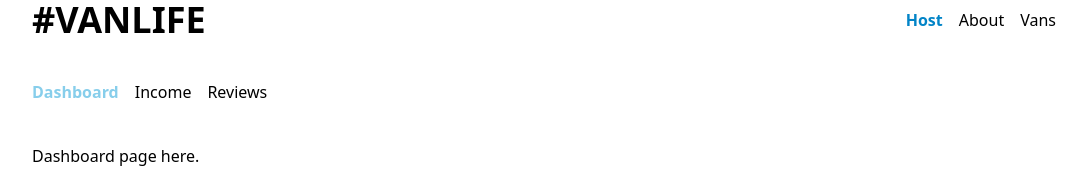
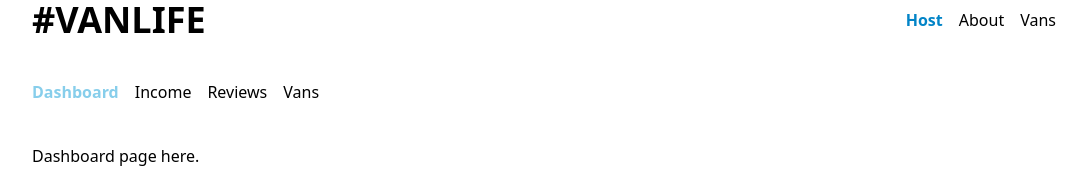
Before and after one commit to alain-kubwayo/react-router-playground, a React (Create React App) app: page /host in a window 1280 px wide. Shown: the top 170 px of the page, without its empty margins (96-1182 px from the left). Built offline with nearby package versions, Linux system fonts and the light colour scheme; what miragejs would draw is missing.

Commit message:
feat: add host vans page

```diff
--- a/src/App.js
+++ b/src/App.js
@@ -9,6 +9,7 @@ import HostLayout from "./components/layout/HostLayout";
 import Dashboard from "./pages/host/Dashboard";
 import Income from "./pages/host/Income";
 import Reviews from "./pages/host/Reviews";
+import HostVans from "./pages/host/HostVans";
 
 function App() {
   return (
@@ -25,6 +26,7 @@ function App() {
                 <Route index element={<Dashboard />} />
                 <Route path="income" element={<Income />} />
                 <Route path="reviews" element={<Reviews />} />
+                <Route path="vans" element={<HostVans />} />
               </Route>
             </Route>
           </Routes>
--- a/src/components/ui/HostNavbar.jsx
+++ b/src/components/ui/HostNavbar.jsx
@@ -27,6 +27,12 @@ const HostNavbar = () => {
                     style={({isActive}) => isActive ? activeStyles : null}
                 >Reviews</NavLink>
             </li>
+            <li>
+                <NavLink
+                    to="/host/vans"
+                    style={({isActive}) => isActive ? activeStyles : null}
+                >Vans</NavLink>
+            </li>
           </ul>
         </nav>
     );
--- /dev/null
+++ b/src/pages/host/HostVans.jsx
@@ -0,0 +1,7 @@
+const HostVans = () => {
+    return (
+        <h1>HostVans page</h1>
+    );
+}
+
+export default HostVans;
```
